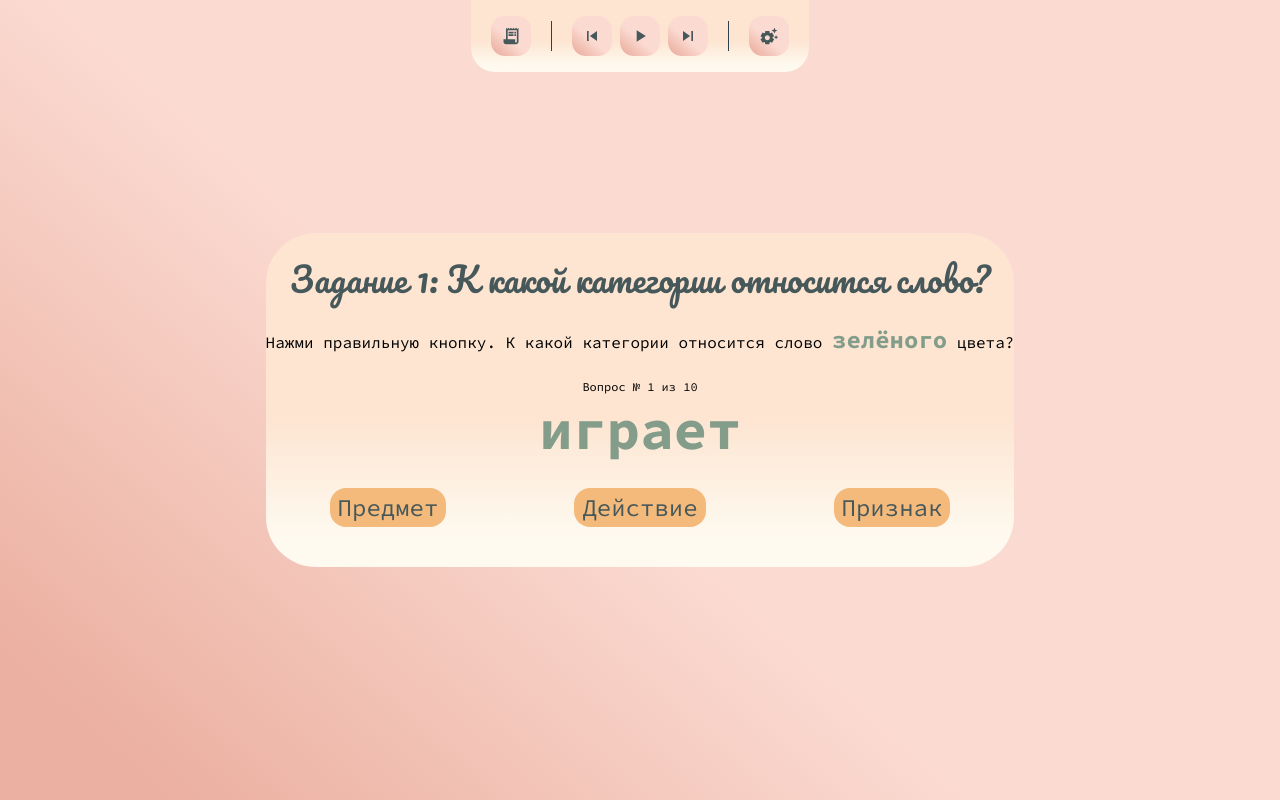
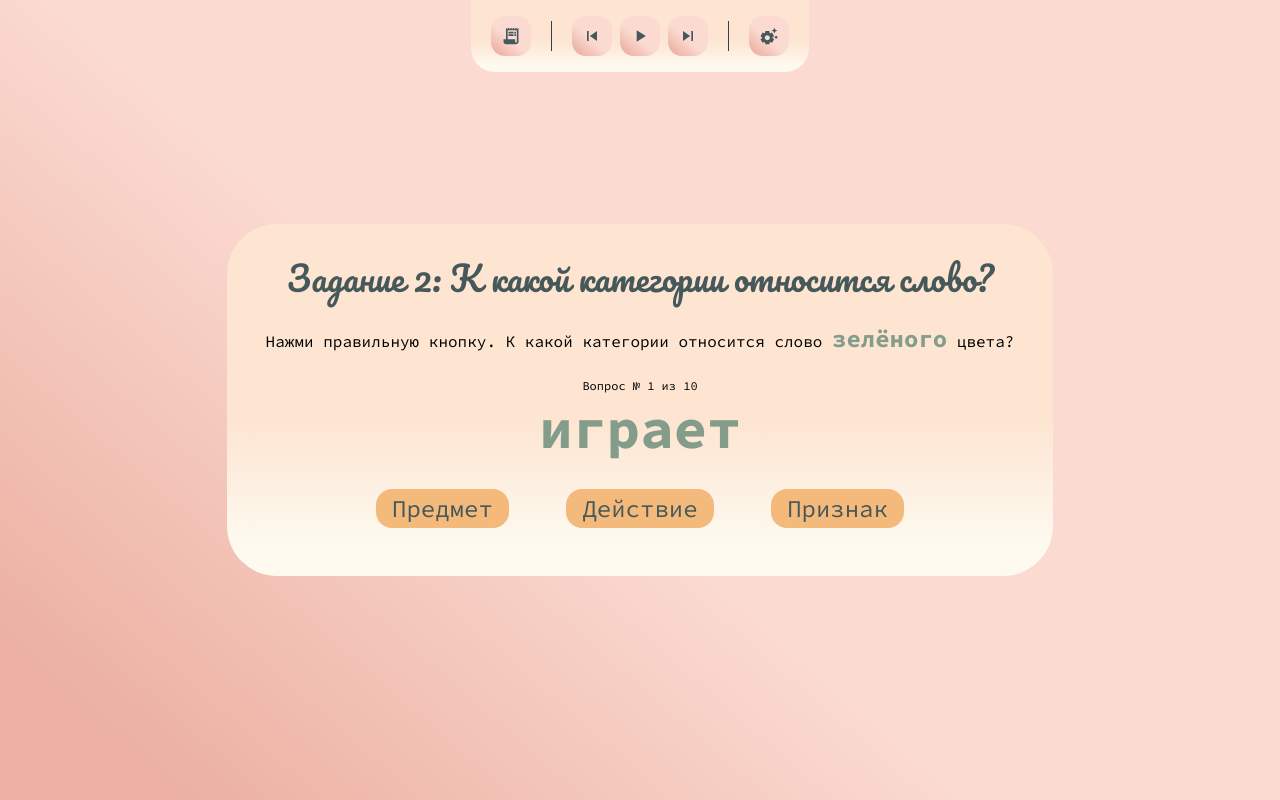
Before and after one commit to Oskarov/teaching-my-daughter, a React (Create React App) app: page /SubActSig/LessonTwo in a window 1280 px wide. Built offline with nearby package versions, Linux system fonts and the light colour scheme.

Commit message:
контейнер и кнопки

```diff
--- a/src/all.module.scss
+++ b/src/all.module.scss
@@ -36,7 +36,7 @@
   cursor: pointer;
   font-size: 24px;
   border-radius: 16px;
-  padding: 4px 8px;
+  padding: 4px 16px;
   display: flex;
   align-items: center;
   justify-content: center;
--- a/src/components/taskOverlay/taskOverlay.module.scss
+++ b/src/components/taskOverlay/taskOverlay.module.scss
@@ -11,11 +11,11 @@
   top: 0;
   width: 100%;
   height: 100%;
-  background: $light_green;
+  background: #bdd1af;
 
   &.wrong{
     /*background: rgba(128, 4, 0, 0.92);*/
-    background: #c86f57;
+    background: #ee9282;
   }
 
   .verdict{
--- a/src/containers/SubjectActionSign/findRight/findRight.tsx
+++ b/src/containers/SubjectActionSign/findRight/findRight.tsx
@@ -64,6 +64,8 @@ const FindRightSubjectActionSign: React.FC<FindRightSubjectActionSignProps> = ({
 
     return <div className={mainStyle.centerWrapper}>
         <div className={mainStyle.centerContainer}>
+            <div className={styles.newContainer}>
+
             <div className={styles.header}>Задание 1: На какой вопрос отвечает слово?</div>
             {!testCompleted && <div>
                 <TaskOverlay testCompleted={testCompleted} questions={questions}
@@ -98,7 +100,7 @@ const FindRightSubjectActionSign: React.FC<FindRightSubjectActionSignProps> = ({
 
             <TaskCompleted taskCompleted={testCompleted} rightAnswersCount={rightAnswersCount}
                            wrongAnswersCount={wrongAnswersCount} targetToReturn='SubActSig'/>
-
+            </div>
         </div>
     </div>;
 }
--- a/src/containers/SubjectActionSign/findRight/index.module.scss
+++ b/src/containers/SubjectActionSign/findRight/index.module.scss
@@ -1,4 +1,11 @@
 @import '../../../assets/css/_partials';
+
+.newContainer {
+  width: 100%;
+  height: 100%;
+  padding: 8px 46px;
+}
+
 
 .header{
   padding: 16px 24px;
--- a/src/containers/SubjectActionSign/lessonTwo/index.module.scss
+++ b/src/containers/SubjectActionSign/lessonTwo/index.module.scss
@@ -1,4 +1,11 @@
 @import '../../../assets/css/_partials';
+
+.newContainer {
+  width: 100%;
+  height: 100%;
+  padding: 8px 36px;
+}
+
 
 .header{
   padding: 16px 24px;
@@ -35,8 +42,10 @@
 }
 
 .buttonWrapper{
+  padding: 2px 56px;
   padding-bottom: 40px;
   display: flex;
   align-items: center;
-  justify-content: space-around;
+  justify-content: space-evenly;
+
 }
--- a/src/containers/SubjectActionSign/lessonTwo/index.tsx
+++ b/src/containers/SubjectActionSign/lessonTwo/index.tsx
@@ -64,7 +64,9 @@ const LessonTwoSubjectActionSign: React.FC<LessonTwoSubjectActionSignProps> = ({
 
     return <div className={mainStyle.centerWrapper}>
         <div className={mainStyle.centerContainer}>
-            <div className={styles.header}>Задание 1: К какой категории относится слово?</div>
+            <div className={styles.newContainer}>
+
+            <div className={styles.header}>Задание 2: К какой категории относится слово?</div>
             {!testCompleted && <div>
                 <TaskOverlay testCompleted={testCompleted} questions={questions}
                              currentQuestionIndex={currentQuestionIndex} overlayData={overlayData} compareWords={'относится к категории'}/>
@@ -94,7 +96,7 @@ const LessonTwoSubjectActionSign: React.FC<LessonTwoSubjectActionSignProps> = ({
 
             <TaskCompleted taskCompleted={testCompleted} rightAnswersCount={rightAnswersCount}
                            wrongAnswersCount={wrongAnswersCount} targetToReturn='SubActSig'/>
-
+            </div>
         </div>
     </div>;
 }
```
